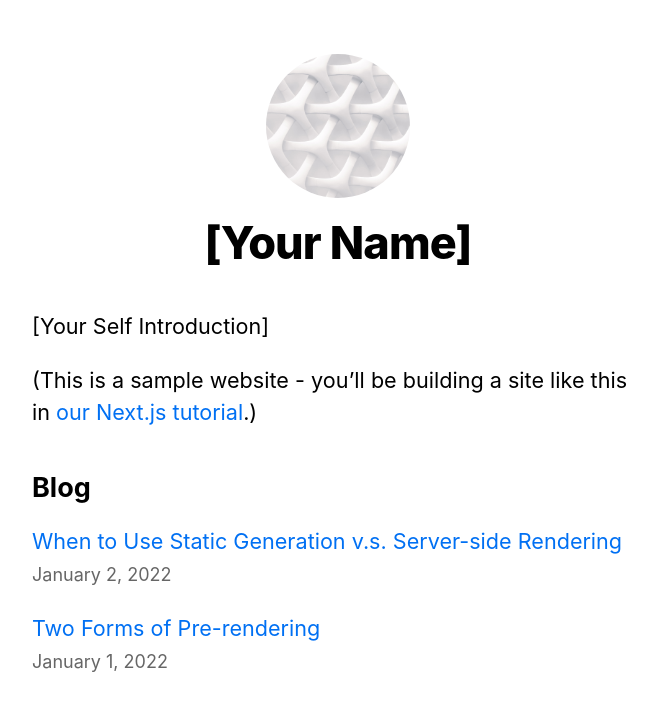
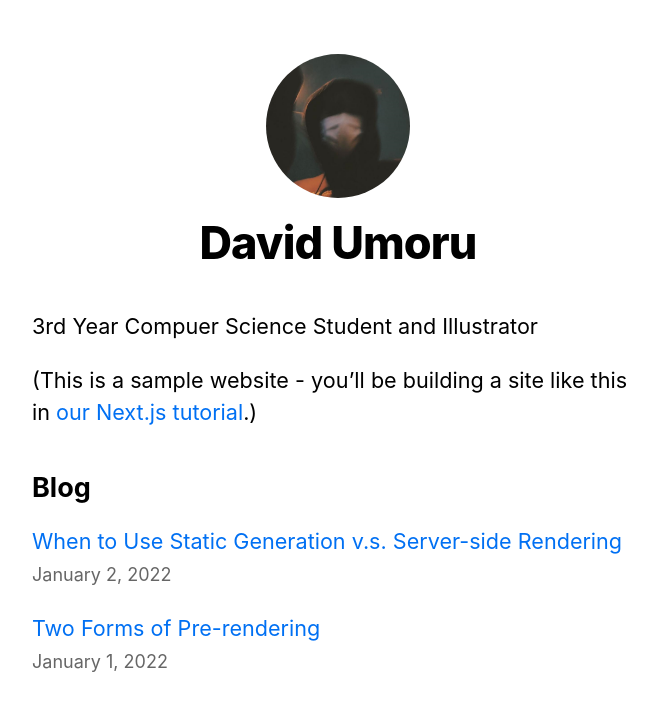
Before and after one commit to davidumoru/nextjs-blog, a Next.js app: page / in a window 1280 px wide. Shown: the top 710 px of the page, without its empty margins (302-959 px from the left). Built offline with nearby package versions, Linux system fonts and the light colour scheme.

Commit message:
Update files with personal info

```diff
--- a/components/layout.tsx
+++ b/components/layout.tsx
@@ -4,7 +4,7 @@ import styles from './layout.module.css'
 import utilStyles from '../styles/utils.module.css'
 import Link from 'next/link'
 
-const name = '[Your Name]'
+const name = 'David Umoru'
 export const siteTitle = 'Next.js Sample Website'
 
 export default function Layout({
--- a/pages/index.tsx
+++ b/pages/index.tsx
@@ -21,7 +21,7 @@ export default function Home({
         <title>{siteTitle}</title>
       </Head>
       <section className={utilStyles.headingMd}>
-        <p>[Your Self Introduction]</p>
+        <p>3rd Year Compuer Science Student and Illustrator</p>
         <p>
           (This is a sample website - you’ll be building a site like this in{' '}
           <a href="https://nextjs.org/learn">our Next.js tutorial</a>.)
```
Also changed, not shown: public/images/profile.jpg.
